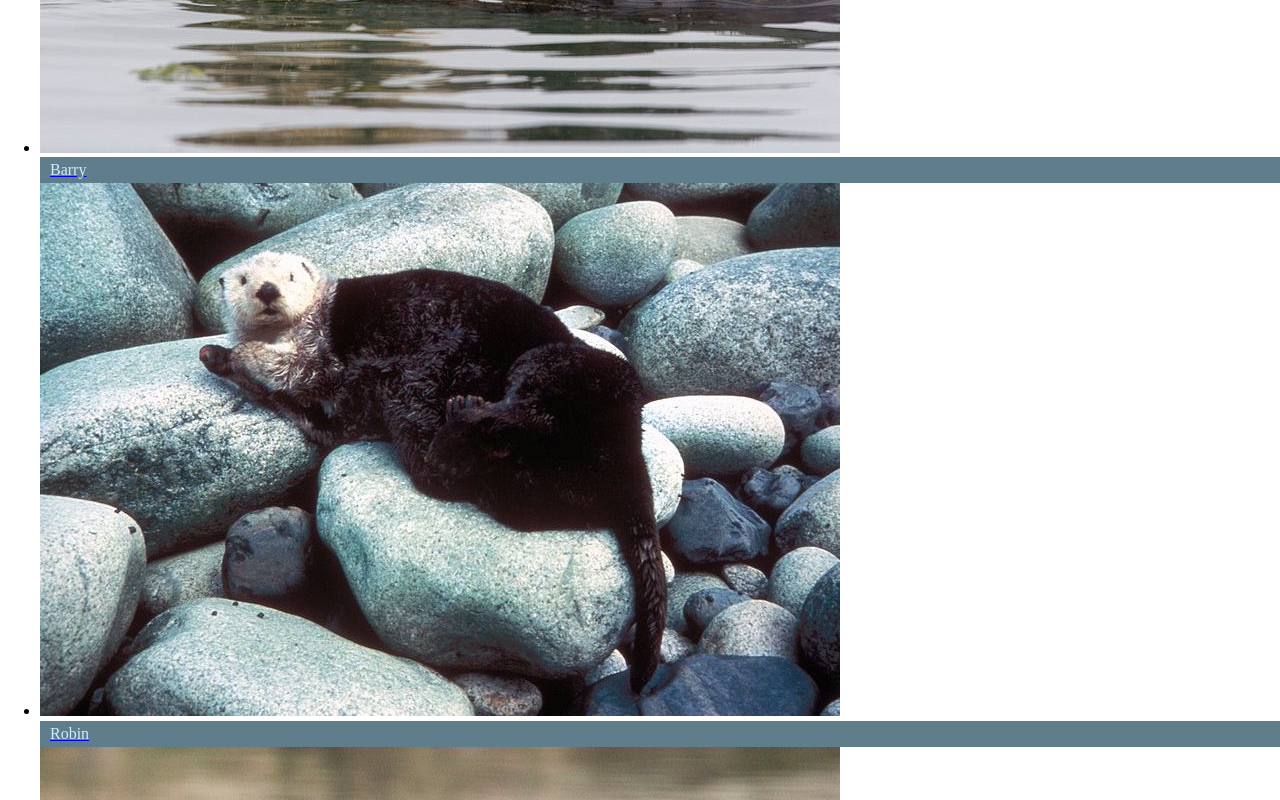
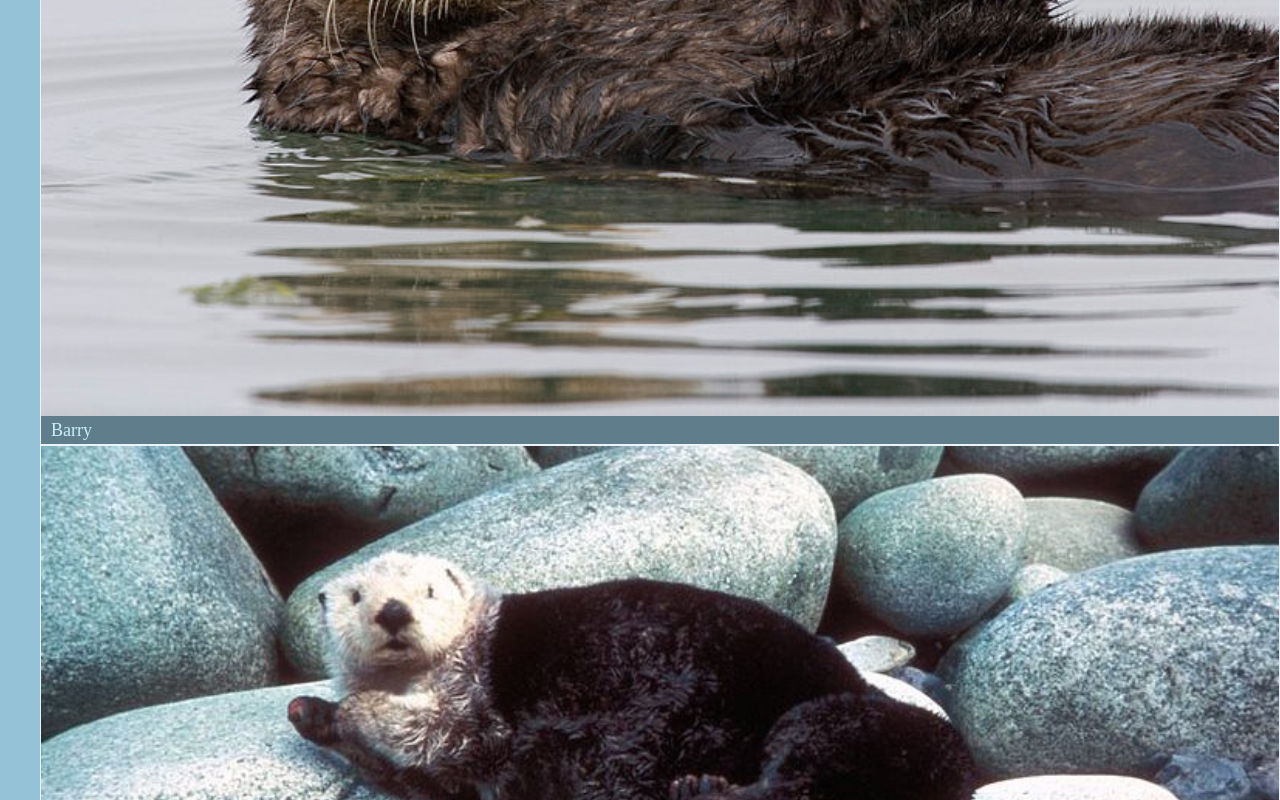
Before and after one commit to cherry-blossom3/Ottergram, a plain HTML site: page index.html in a window 1280 px wide. Shown: the part 460-1260 px from the top of the page. Drawn offline with nearby package versions, Linux system fonts and the light colour scheme.

Commit message:
additional selectors and color styling

```diff
--- a/index.html
+++ b/index.html
@@ -11,36 +11,36 @@
 
 <body>
   <header>
-    <h1>Ottergram</h1>
+    <h1 class= "logo-text">Ottergram</h1>
   </header>
-  <ul>
-    <li>
+  <ul class= "thumbnail-list">
+    <li class= "thumbnail-item">
       <a href="#">
-        <img src="img/otter1.jpg" alt="Barry the Otter">
+        <img class="thumbnail-image" src="img/otter1.jpg" alt="Barry the Otter">
         <span class="thumbnail-title">Barry</span>
       </a>
     </li>
-    <li>
+    <li class= "thumbnail-item">
       <a href="#">
-        <img src="img/otter2.jpg" alt="Robin the Otter">
+        <img class="thumbnail-image" src="img/otter2.jpg" alt="Robin the Otter">
         <span class="thumbnail-title">Robin</span>
       </a>
     </li>
-    <li>
+    <li class= "thumbnail-item">
       <a href="#">
-        <img src="img/otter3.jpg" alt="Maurice the Otter">
+        <img class="thumbnail-image" src="img/otter3.jpg" alt="Maurice the Otter">
         <span class="thumbnail-title">Maurice</span>
       </a>
     </li>
-    <li>
+    <li class= "thumbnail-item">
       <a href="#">
-        <img src="img/otter4.jpg" alt="Lesley the Otter">
+        <img class="thumbnail-image" src="img/otter4.jpg" alt="Lesley the Otter">
         <span class="thumbnail-title">Lesley</span>
       </a>
     </li>
-    <li>
+    <li class= "thumbnail-item">
       <a href="#">
-        <img src="img/otter5.jpg" alt="Barbara the Otter">
+        <img class="thumbnail-image" src="img/otter5.jpg" alt="Barbara the Otter">
         <span class="thumbnail-title">Barbara</span>
       </a>
     </li>
--- a/stylesheets/styles.css
+++ b/stylesheets/styles.css
@@ -1,3 +1,27 @@
+body {
+  font-size: 10px;
+  background: rgb(149, 194, 215);
+}
+
+a {
+  text-decoration: none;
+}
+
+.thumbnail-item {
+  display: block;
+  border: 1px solid rgb(100%, 100%, 100%);
+  border: 1px solid rgba(100%, 100%, 100%, 0.8);
+}
+
+.thumbnail-list {
+  list-style: none;
+}
+
+.thumbnail-image {
+  display: block;
+  width: 100%;
+}
+
 .thumbnail-title {
   display: block;
   margin: 0;
@@ -5,4 +29,6 @@
 
   background: rgb(96, 125, 139);
   color: rgb(202, 238, 255);
+
+  font-size: 18px;
 }
```
